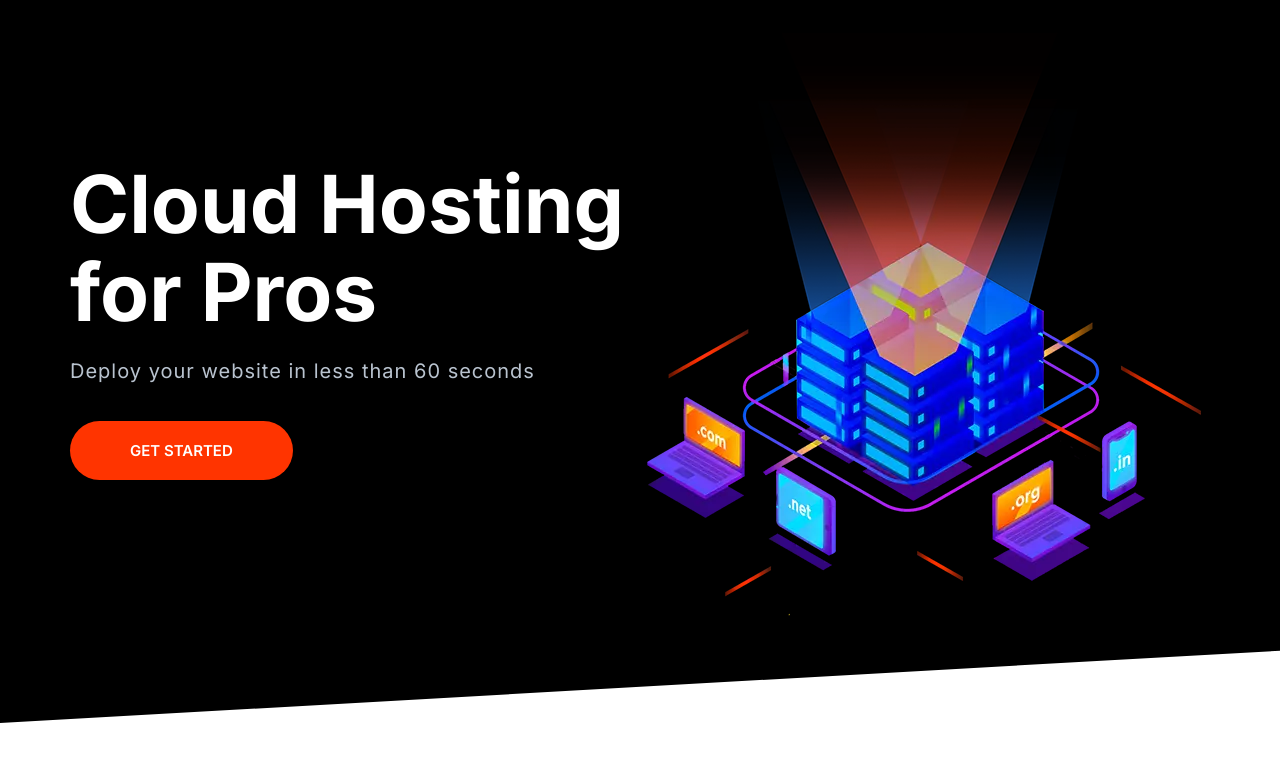
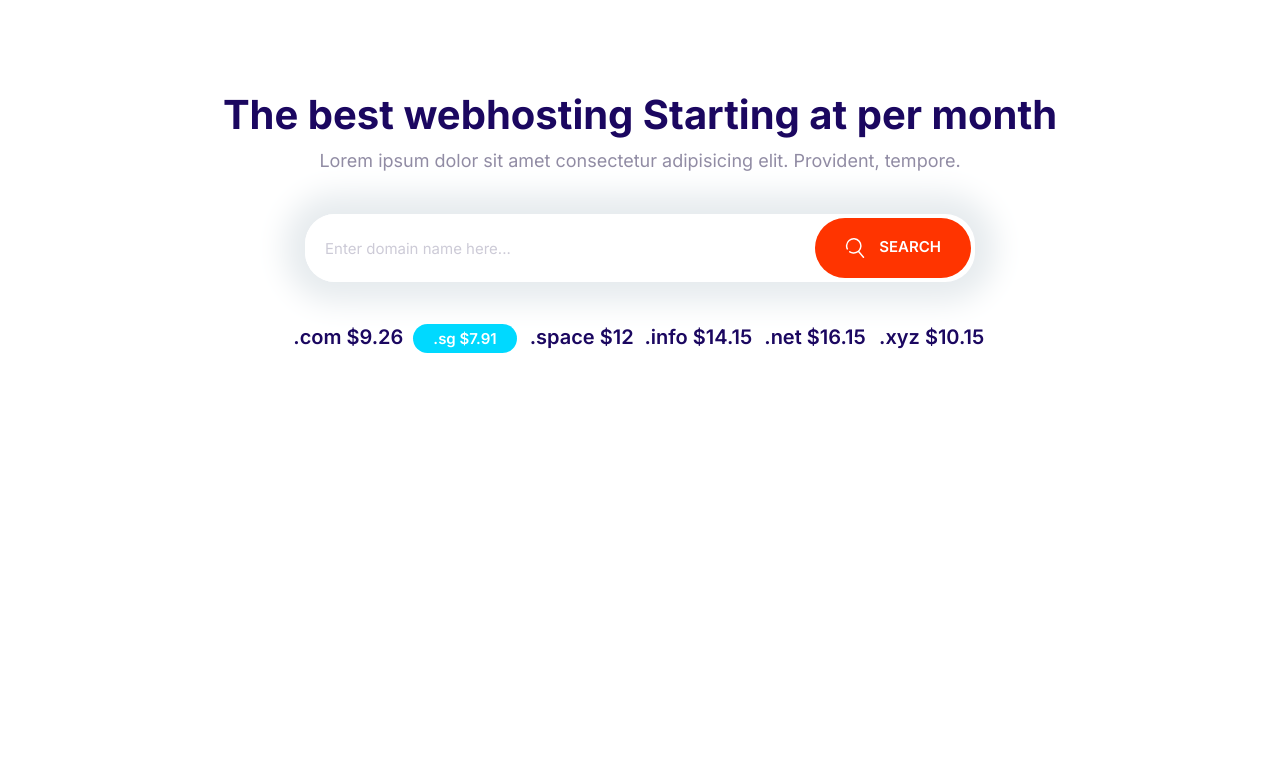
Before and after one commit to behdad097/template, a plain HTML site: page index.html in a window 1280 px wide. Drawn offline with Linux system fonts and the light colour scheme.

Commit message:
Define Domainblock component

```diff
--- a/css/style.css
+++ b/css/style.css
@@ -171,11 +171,18 @@ a {
   cursor: pointer;
   font-size: 1.8rem;
   font-weight: 600;
+  outline: 0;
   margin: 1rem 0;
   padding: 2rem 3rem;
   text-transform: uppercase;
   text-align: center;
   white-space: nowrap;
+}
+.btn .icon {
+  width: 2rem;
+  height: 2rem;
+  margin-right: 1rem;
+  vertical-align: middle;
 }
 
 .btn--stretched {
@@ -249,6 +256,7 @@ a {
 .input-group .input {
   border: 0;
   flex-grow: 1;
+  padding: 1.5rem 2rem;
 }
 
 .input-group .btn {
@@ -621,3 +629,27 @@ nav.collapsible--expanded .nav__toggler {
     align-self: center;
   }
 }
+
+/*Domain Block*/
+.block-domain .input-group {
+  box-shadow: 0 0 30px 20px #e6ebee;
+  border: 0;
+  margin: 4rem auto;
+  max-width: 670px;
+}
+.block-domain__prices {
+  display: grid;
+  grid-template-columns: repeat(3, 1fr);
+  grid-template-rows: repeat(2, 6rem);
+  font-size: 2rem;
+  font-weight: 600;
+  justify-items: center;
+  max-width: 700px;
+  margin: 0 auto;
+}
+
+@media screen and (min-width: 768px) {
+  .block-domain__prices {
+    grid-template-columns: repeat(auto-fit, minmax(10rem, 1fr));
+  }
+}
--- a/index.html
+++ b/index.html
@@ -15,27 +15,35 @@
     <title>Document</title>
   </head>
   <body>
-    <section class="block block--dark block--skewed-left hero">
-      <div class="container grid grid--cols2">
-        <header class="block__header hero__content">
-          <h1 class="block__heading">Cloud Hosting for Pros</h1>
-          <p class="hero__tagline">
-            Deploy your website in less than 60 seconds
-          </p>
-          <a href="#" class="btn btn--accent btn--stretched">GET STARTED</a>
-        </header>
-        <picture>
-          <source
-            type="image/webp"
-            srcset="images/banner1x.webp 1x, images/banner2x.webp 2x"
-          />
-          <source
-            type="image/png"
-            srcset="images/banner1x.png 1x, images/banner2x.png 2x"
-          />
-          <img class="hero__image" src="/images/banner.png " alt="" />
-        </picture>
+    <section class="block container block-domain">
+      <header class="block__header">
+        <h2>The best webhosting Starting at per month</h2>
+        <p>
+          Lorem ipsum dolor sit amet consectetur adipisicing elit. Provident,
+          tempore.
+        </p>
+      </header>
+      <div class="input-group">
+        <input
+          type="text"
+          placeholder="Enter domain name here..."
+          class="input"
+        />
+        <button class="btn btn--accent">
+          <svg class="icon icon--white">
+            <use xlink:href="images/sprite.svg#search"></use>
+          </svg>
+          Search
+        </button>
       </div>
+      <ul class="list block-domain__prices">
+        <li>.com $9.26</li>
+        <li><span class="badge badge--secondary">.sg $7.91</span></li>
+        <li>.space $12</li>
+        <li>.info $14.15</li>
+        <li>.net $16.15</li>
+        <li>.xyz $10.15</li>
+      </ul>
     </section>
     <script src="/js/main.js"></script>
   </body>
```
Also changed, not shown: components/domainsBlock.html (added, +26 -0 lines).
